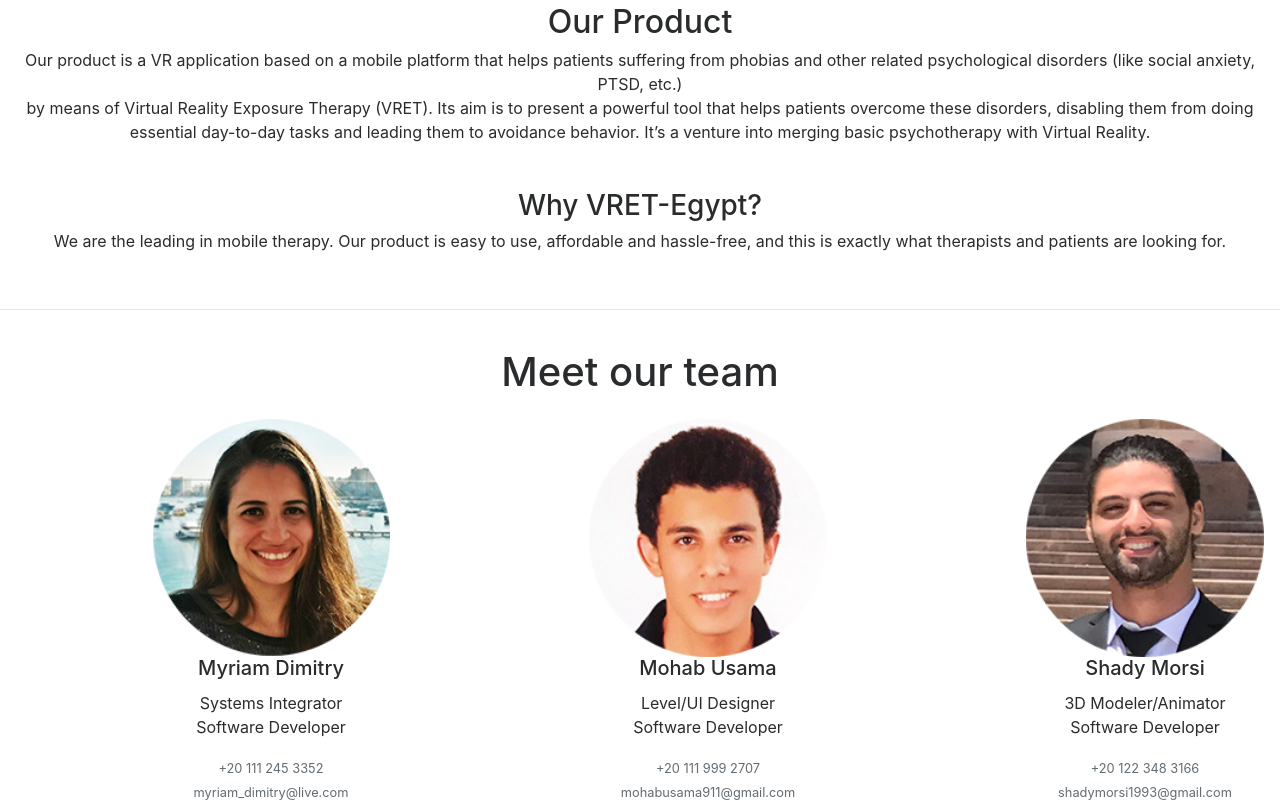
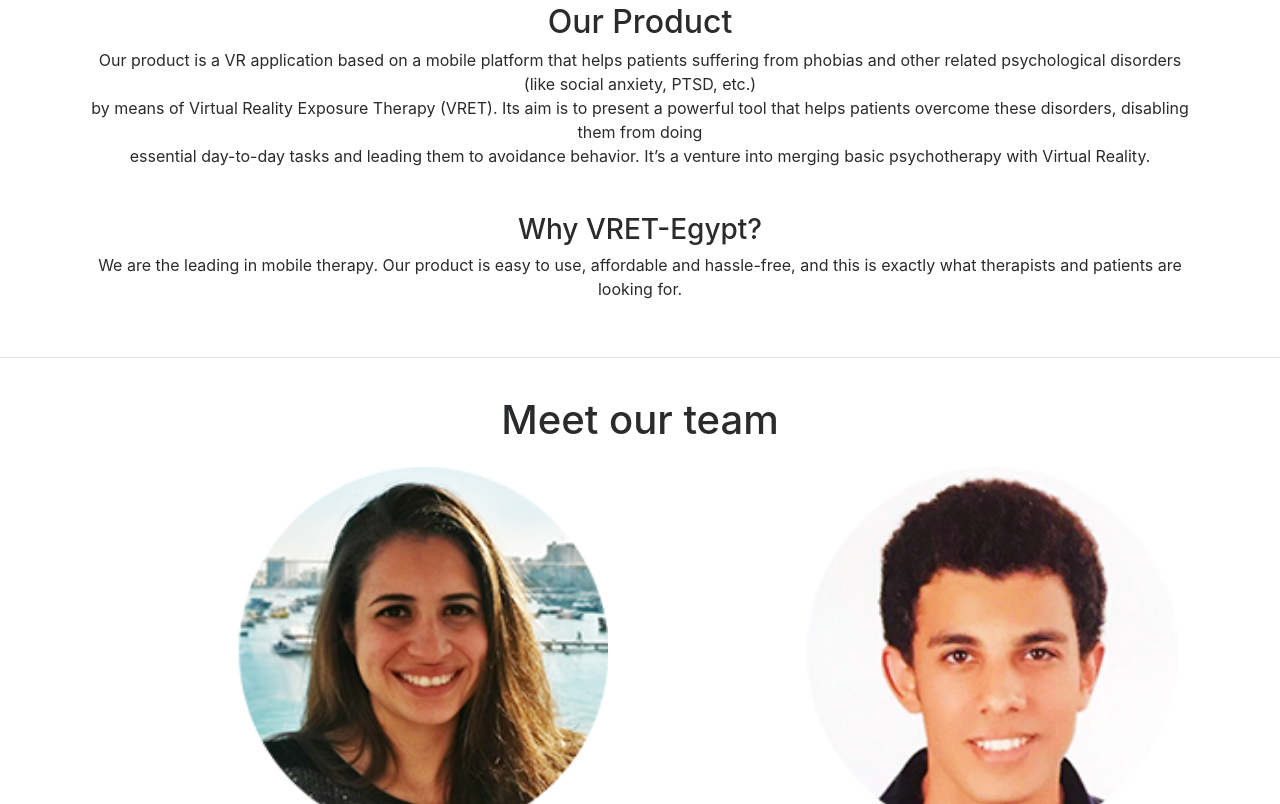
Before and after one commit to vret-egypt/vret-egypt.github.io, a plain HTML site: page index.html in a window 1280 px wide. Shown: the part 1520-2324 px from the top of the page. Drawn offline with nearby package versions, Linux system fonts and the light colour scheme.

Commit message:
UI fixes

```diff
--- a/index.html
+++ b/index.html
@@ -114,7 +114,6 @@
       <div class="container">
 
         <br>
-
         <div id="about" class="row">
           <div class="col">
             <div class="text-center">
@@ -167,7 +166,7 @@
           <hr>
           <br>
 
-
+       <div class="container">
           <div id="products" class="row">
             <div class="col">
               <div class="text-center">
@@ -179,12 +178,14 @@
             </div>
           </div>
         </div>
+      </div>
 
         <br>
         <hr>
         <br>
 
 <!-- It's about putting together Technologies and studies into one place, People's health is our target -->
+      <div class="container">
         <div class="row">
           <div id="team" class="col text-center">
             <h1>Meet our team</h1>
@@ -228,8 +229,8 @@
             </div>
           </div>
         </div>
- <!-- </div>
   </div>
+ <!--    </div>
  -->
 
 
```
Lines whose indentation alone changed are shown as unchanged.
